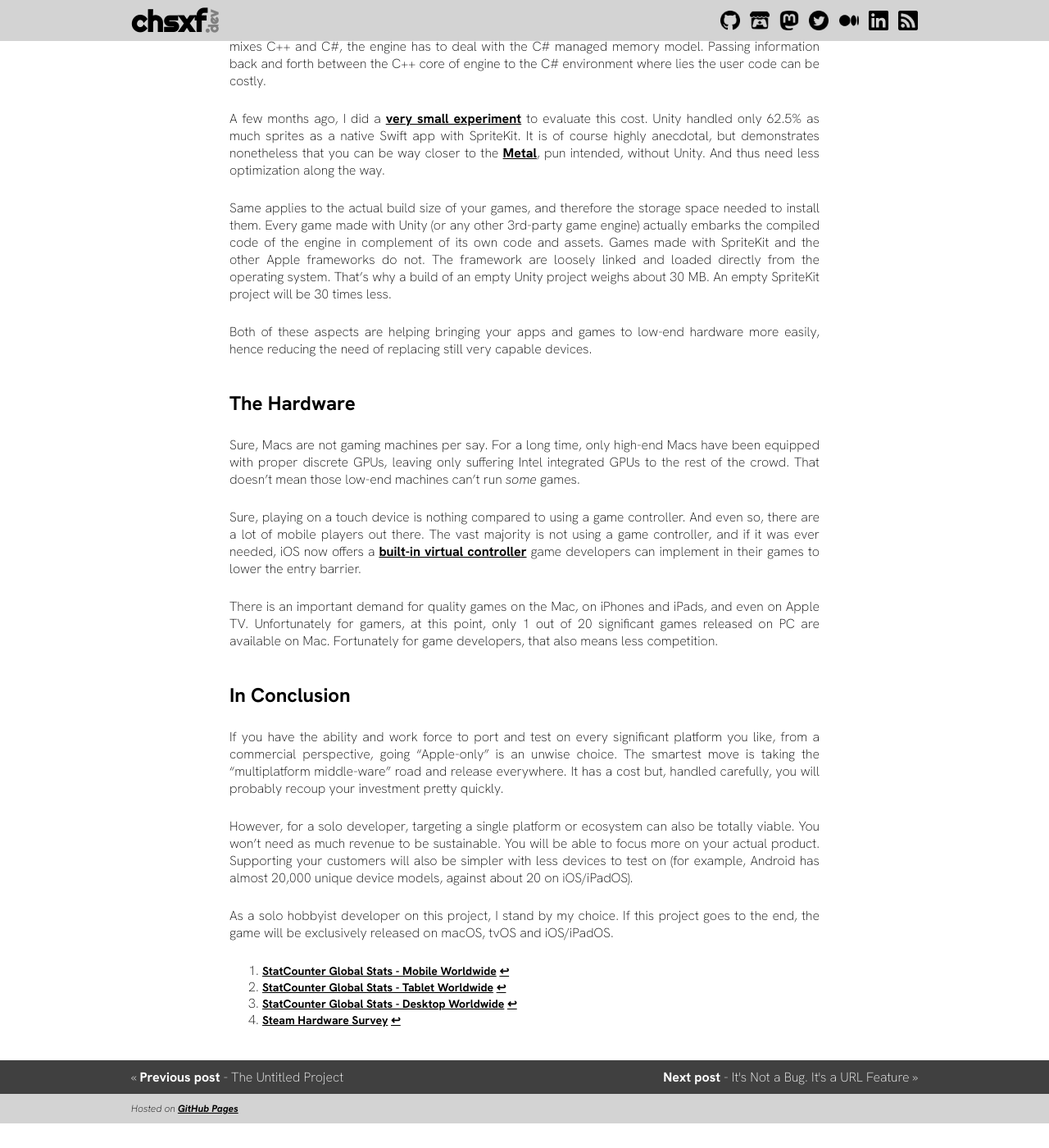
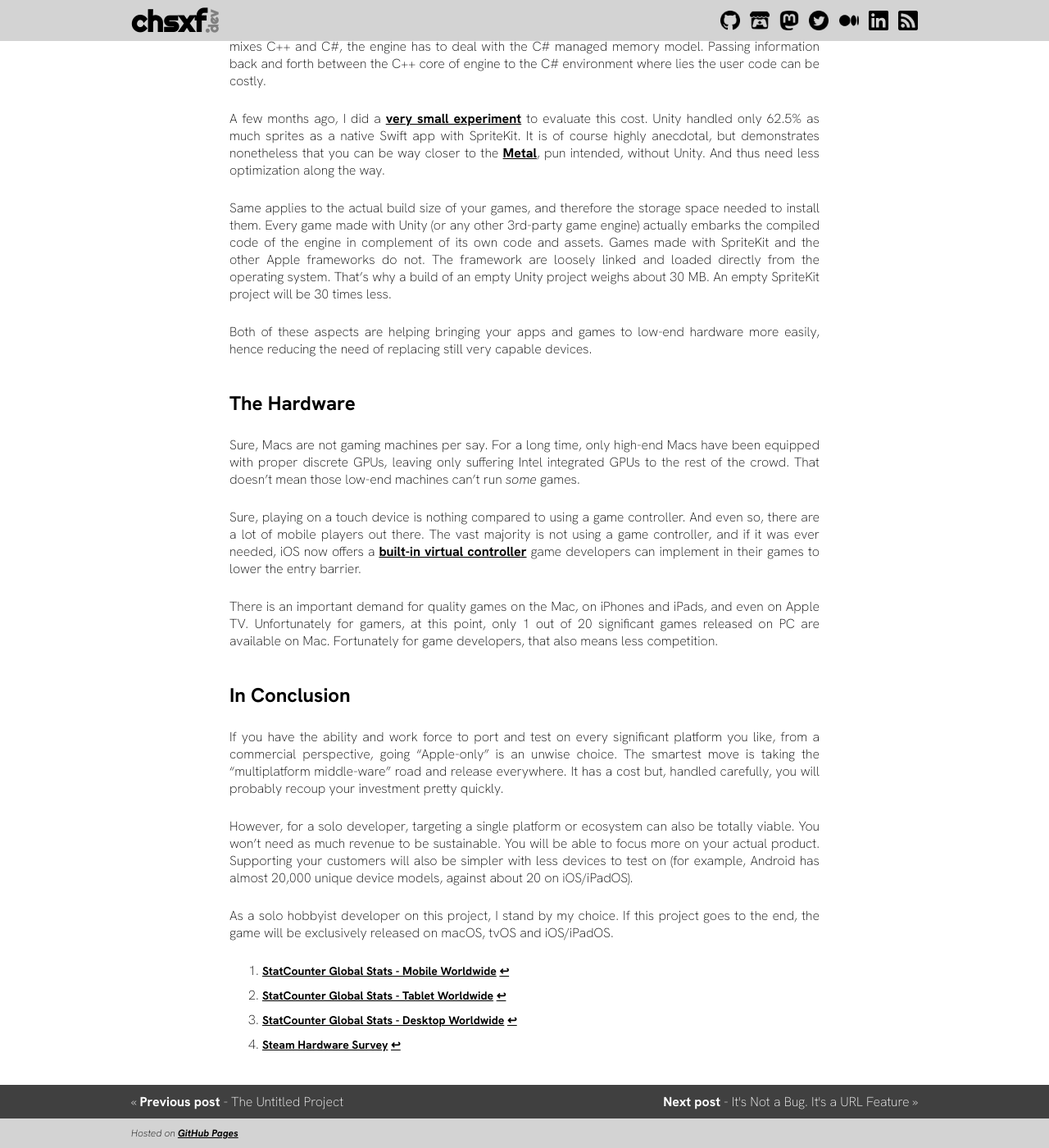
Before and after one commit to chsxf/chsxf, a Jekyll site: the page built from _posts/2022-03-19-3-the-untitled-project-why-apple-only.md, in a window 1280 px wide and 1400 px high, scrolled down 1930 px. Shown: the whole window at 82% size. Built offline with Jekyll 4.4.1, drawn with Linux system fonts in a browser that asks for light colours; before the commit the page ends 3300 px from its top, so only the background shows below that.

Commit message:
🎨 Updated CSS for ordered and unordered lists in posts

```diff
--- a/_sass/main.scss
+++ b/_sass/main.scss
@@ -302,5 +302,11 @@
     sup a.footnote {
       text-decoration: none;
     }
+
+    ol, ul {
+      li {
+        margin-bottom: 10px;
+      }
+    }
   }
 }
```
